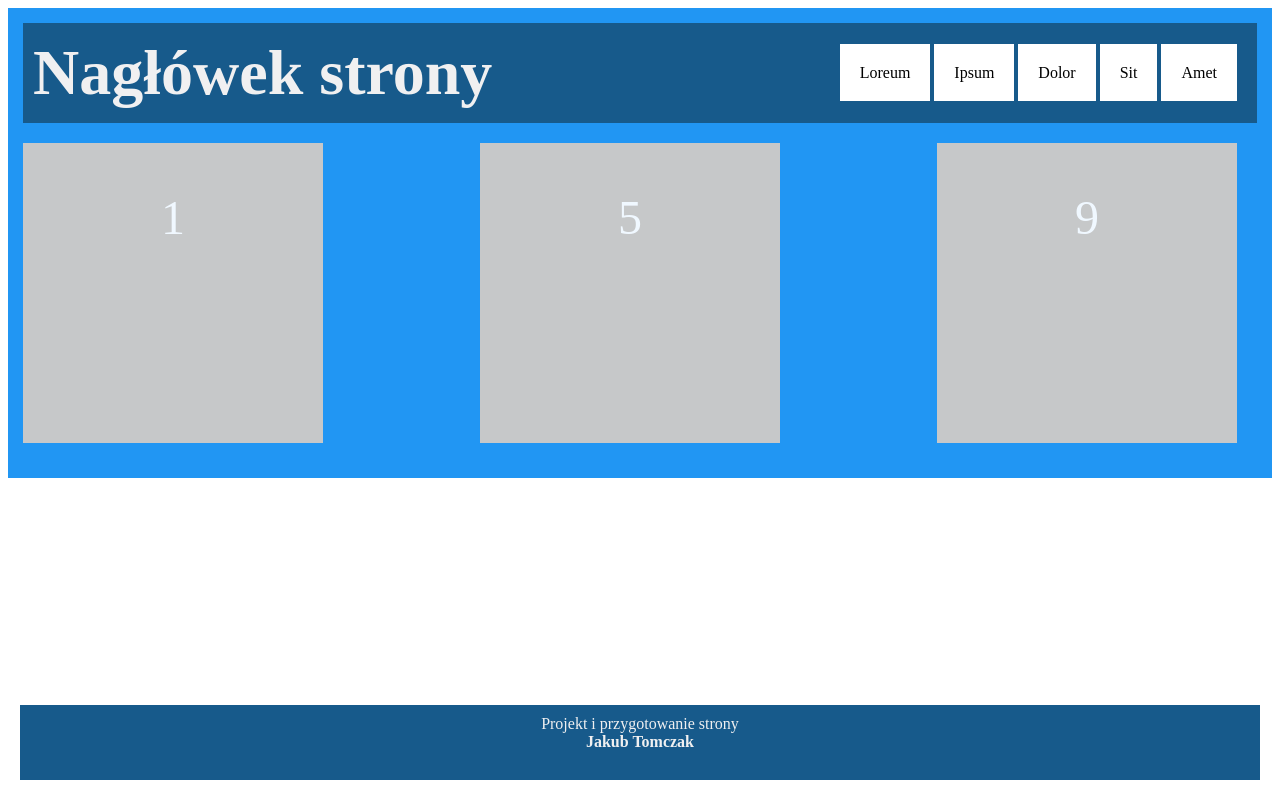
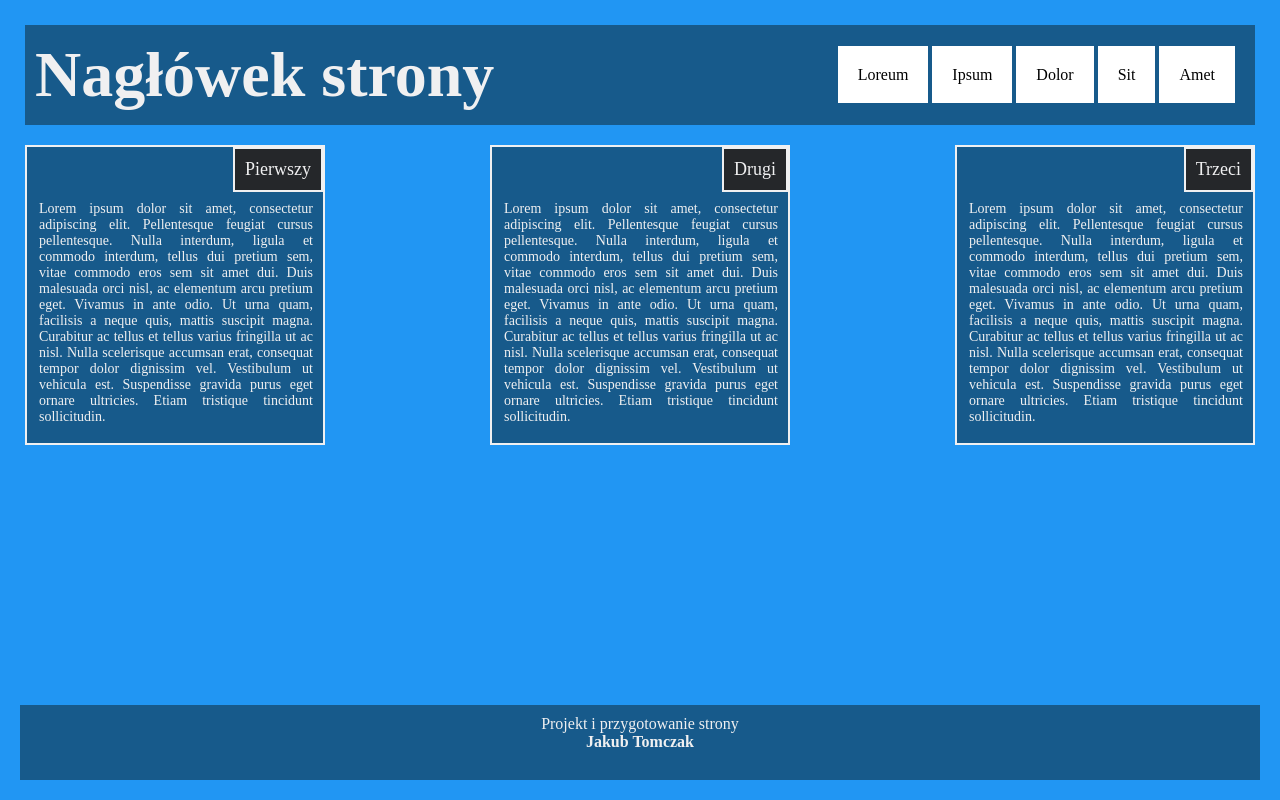
Before and after one commit to jakub-tomczak/AplikacjeInternetowe, a PHP site: page /zaawansowanyCSS.html in a window 1280 px wide. Run offline with PHP 8.4, Linux system fonts and the light colour scheme; style sheets or scripts are compiled from the project's sources.

Commit message:
Adjust colors, fix middle screen alignments.

```diff
--- a/Lab2/style.scss
+++ b/Lab2/style.scss
@@ -1,40 +1,21 @@
 $default_padding: 15px;
 $default_margin: 20px;
-$box_margin: 20px 20px 20px 0px;
+$box_margin: 20px 0px 20px 0px;
 $box_size: 300px;
-$primary_color: #6693B2;
+$primary_color: #2196F3;
 $secondary_color: #175A8B;
 $secondary_font_color: #F0F0F1;
+$main_content_color: #25272A;
 /*------------------responsivness------------------*/
 @media only screen and (max-width: 767px) {
     .grid-container {
         background-color: $primary_color;
         padding: $default_padding;
+        justify-content: center;
     }
 
     main {
-        order: 1;
-        width: 100%;
-    }
-
-    main div {
-        width: 80%;
-    }
-
-    .fs-main {
-        order: 3;
-    }
-
-    .sd-main {
-        order: 4;
-    }
-
-    .td-main {
-        order: 5;
-    }
-
-    footer {
-        order: 5;
+        margin: auto;
     }
 
     nav a {
@@ -77,23 +60,21 @@ $secondary_font_color: #F0F0F1;
 }
 
 @media only screen and ( min-width: 1024px ) {
+    .grid-container {
+        justify-content: space-between;
+        flex-wrap: wrap;
+        flex-direction: row;
+    }
     main {
+        width: 100%;
         display: flex;
         flex-flow: row;
         flex-wrap: wrap;
         justify-content: space-between;
     }
 
-    .fs-main {
-        order: 1;
-    }
-
-    .sd-main {
-        order: 1;
-    }
-
-    .td-main {
-        order: 1;
+    main div{
+        margin: auto;
     }
 
     .smallMenu {
@@ -108,6 +89,8 @@ $secondary_font_color: #F0F0F1;
 html {
     min-height: 100%; /*stretches web page over the browser height*/
     position: relative;
+    padding: 2px;
+    background-color: $primary_color;
 }
 
 
@@ -119,12 +102,8 @@ html {
     display: -ms-flexbox;
     display: -webkit-flex;
     display: flex;
-    -webkit-flex-flow: row wrap;
-    justify-content: space-around;
-    flex-direction: column;
     flex-wrap: wrap;
     align-content: stretch;
-    background-color: #2196F3;
     padding: $default_padding;
     color: aliceblue;
 }
@@ -176,16 +156,43 @@ img {
     height: 64px;
 }
 /*------------------main content------------------*/
+main{
+    margin-bottom: 75px;    /*don't touch footer*/
+}
 main div {
     width: $box_size;
     height: $box_size;
     margin: $box_margin;
-    background-color: #C6C8C9;
-    text-align: center;
-    line-height: $box_size / 2;
-    font-size: 3em;
+    background-color: $secondary_color;
+    padding: 2px;
+    color: $secondary_font_color;
+    position: relative; /*set to enable children positioning*/
 }
 
+.bordered {
+    border: 2px solid;
+    border-color: $secondary_font_color;
+}
+
+.title {
+    font-size: 18px;
+    position: absolute;
+    top: 0;
+    right: 0;
+    margin: 0px;
+    padding: 10px;
+    background-color: $main_content_color;
+    color: $secondary_font_color;
+}
+.content {
+    position: absolute;
+    top: 30px;
+    text-wrap: normal;
+    text-align: justify;
+    font-size: 14px;
+    padding: 10px;
+    overflow-y: no-display;
+}
 /*------------------footer------------------*/
 footer {
     text-align: center;
--- a/Lab2/zaawansowanyCSS.html
+++ b/Lab2/zaawansowanyCSS.html
@@ -24,15 +24,22 @@
             </div>
         </header>
 
+        <main>
+            <div class="first bordered">
+                <p class="title bordered">Pierwszy</p>
+                <p class="content">Lorem ipsum dolor sit amet, consectetur adipiscing elit. Pellentesque feugiat cursus pellentesque. Nulla interdum, ligula et commodo interdum, tellus dui pretium sem, vitae commodo eros sem sit amet dui. Duis malesuada orci nisl, ac elementum arcu pretium eget. Vivamus in ante odio. Ut urna quam, facilisis a neque quis, mattis suscipit magna. Curabitur ac tellus et tellus varius fringilla ut ac nisl. Nulla scelerisque accumsan erat, consequat tempor dolor dignissim vel. Vestibulum ut vehicula est. Suspendisse gravida purus eget ornare ultricies. Etiam tristique tincidunt sollicitudin.</p>
+            </div>
 
-        <main>
-            <div class="fs-main">1</div>
+            <div class="bordered">
+                <p class="title bordered">Drugi</p>
+                <p class="content">Lorem ipsum dolor sit amet, consectetur adipiscing elit. Pellentesque feugiat cursus pellentesque. Nulla interdum, ligula et commodo interdum, tellus dui pretium sem, vitae commodo eros sem sit amet dui. Duis malesuada orci nisl, ac elementum arcu pretium eget. Vivamus in ante odio. Ut urna quam, facilisis a neque quis, mattis suscipit magna. Curabitur ac tellus et tellus varius fringilla ut ac nisl. Nulla scelerisque accumsan erat, consequat tempor dolor dignissim vel. Vestibulum ut vehicula est. Suspendisse gravida purus eget ornare ultricies. Etiam tristique tincidunt sollicitudin.</p>
+            </div>
 
-            <div class="sd-main">5</div>
-
-            <div class="td-main">9</div>
+            <div class="bordered">
+                <p class="title bordered">Trzeci</p>
+                <p class="content">Lorem ipsum dolor sit amet, consectetur adipiscing elit. Pellentesque feugiat cursus pellentesque. Nulla interdum, ligula et commodo interdum, tellus dui pretium sem, vitae commodo eros sem sit amet dui. Duis malesuada orci nisl, ac elementum arcu pretium eget. Vivamus in ante odio. Ut urna quam, facilisis a neque quis, mattis suscipit magna. Curabitur ac tellus et tellus varius fringilla ut ac nisl. Nulla scelerisque accumsan erat, consequat tempor dolor dignissim vel. Vestibulum ut vehicula est. Suspendisse gravida purus eget ornare ultricies. Etiam tristique tincidunt sollicitudin.</p>
+            </div>
         </main>
-
 
     </div>
     <footer>
```
Also changed, not shown: other parts of Lab2/style.scss (+17 -14 lines).
